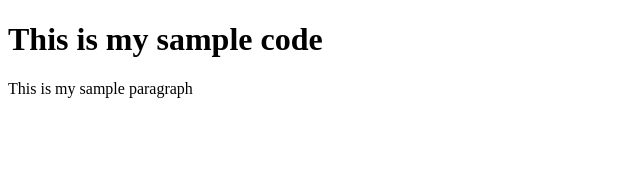
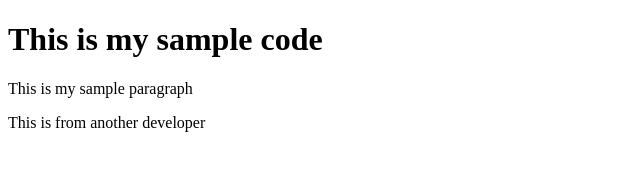
Before and after one commit to ShoaibAhamed/my-first-repo, a plain HTML site: page index.html in a window 1280 px wide. Shown: the whole page, without its empty margins (0-640 px from the left). Drawn offline with Linux system fonts and the light colour scheme.

Commit message:
Update index.html

```diff
--- a/index.html
+++ b/index.html
@@ -9,6 +9,6 @@
 
 	<h1>This is my sample code</h1>
 	<p>This is my sample paragraph</p>
-
+	<span>This is from another developer</span>
 </body>
 </html>
```
